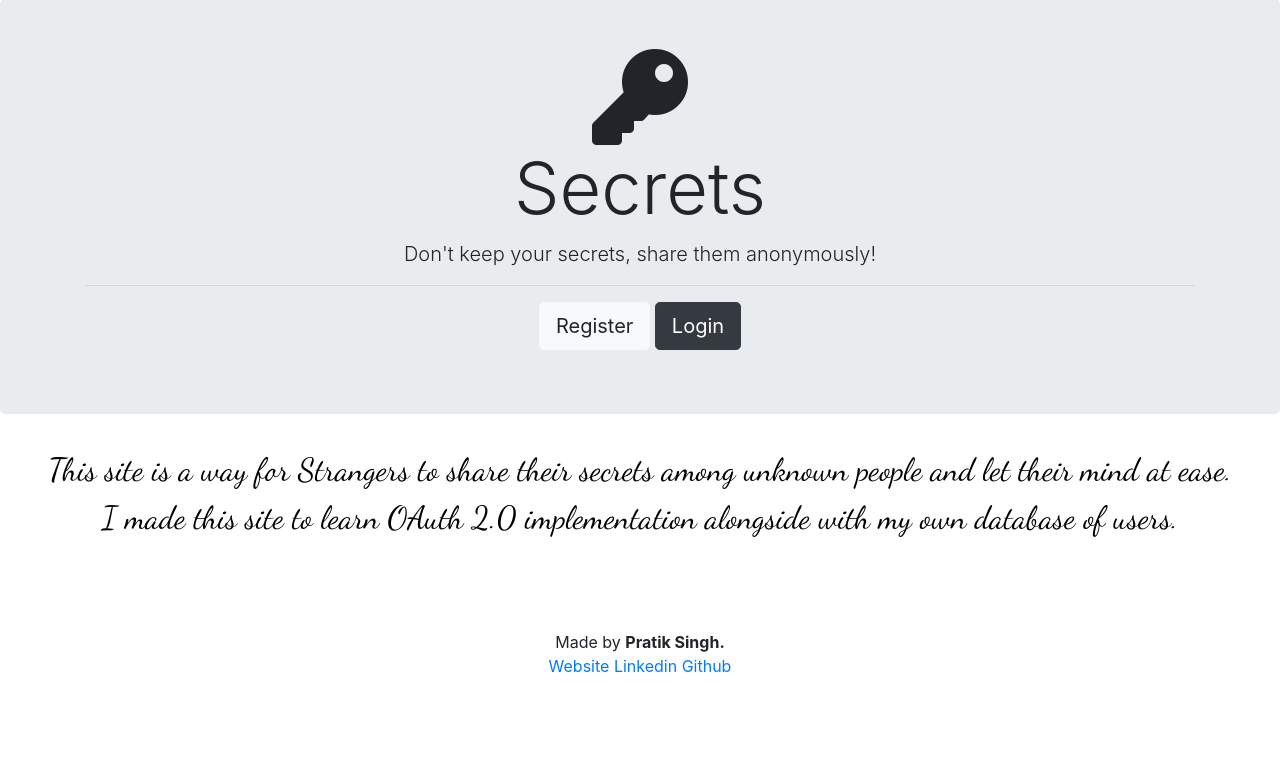
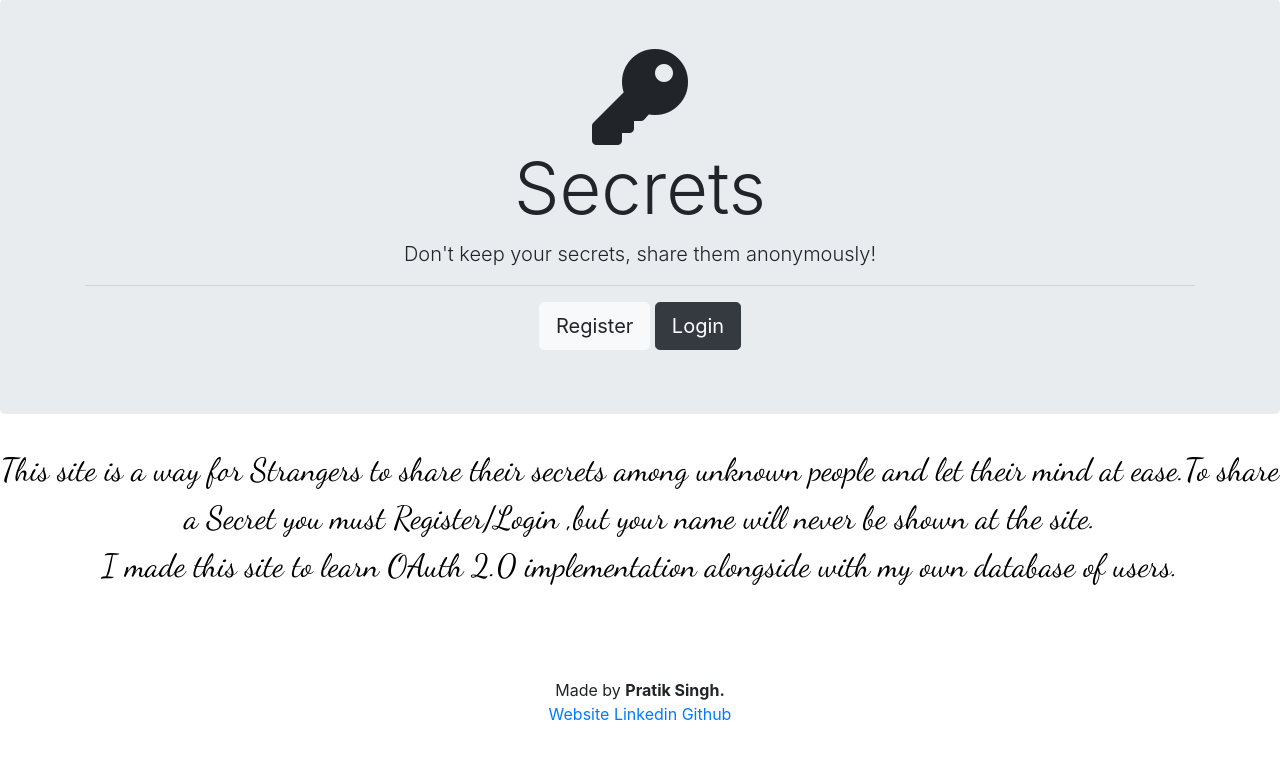
Before and after one commit to kitarp29/Secrets, a Node server app: page / in a window 1280 px wide. Shown: the part 33-800 px from the top of the page. Run offline with Node 20, Linux system fonts and the light colour scheme; some libraries are stand-ins or nearby versions.

Commit message:
text ma kuch changes tha

```diff
--- a/views/home.ejs
+++ b/views/home.ejs
@@ -12,7 +12,7 @@
   </div>
 </div>
 <p class="secret-text">
-This site is a way for Strangers to share their secrets among unknown people and let their mind at ease.
+This site is a way for Strangers to share their secrets among unknown people and let their mind at ease.To share a Secret you must Register/Login ,but your name will never be shown at the site.
 <br>I made this site to learn OAuth 2.0 implementation alongside with my own database of users.</p>
 
 <%- include('partials/footer') %>
--- a/views/secrets.ejs
+++ b/views/secrets.ejs
@@ -6,7 +6,7 @@
     <h1 class="display-3">You've Discovered Our Secrets!</h1>
 
     <% usersWithSecrets.forEach(function(user){ %>
-      <p class="secret-text"><%=user.secret%></p>
+      <p class="secret-text"><%=user.secret%></p><hr>
     <% }) %>
 
 
```
